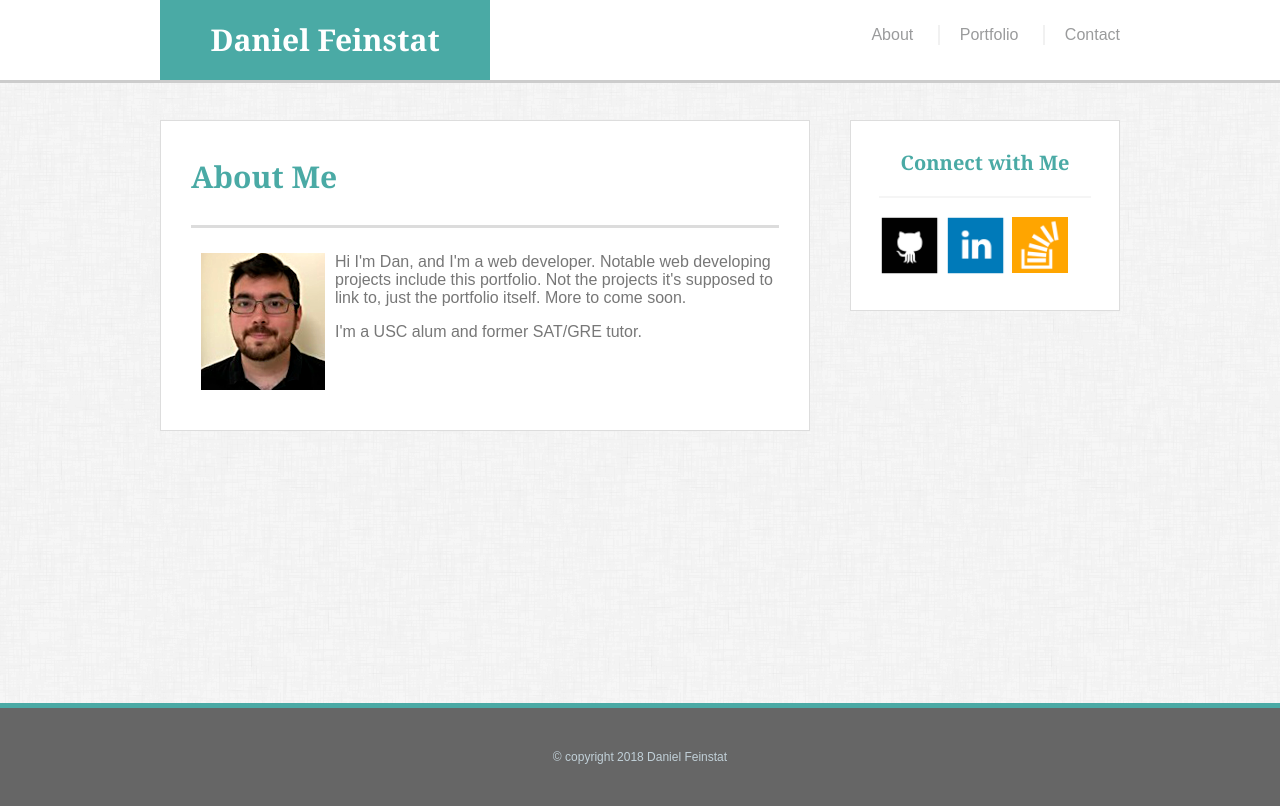
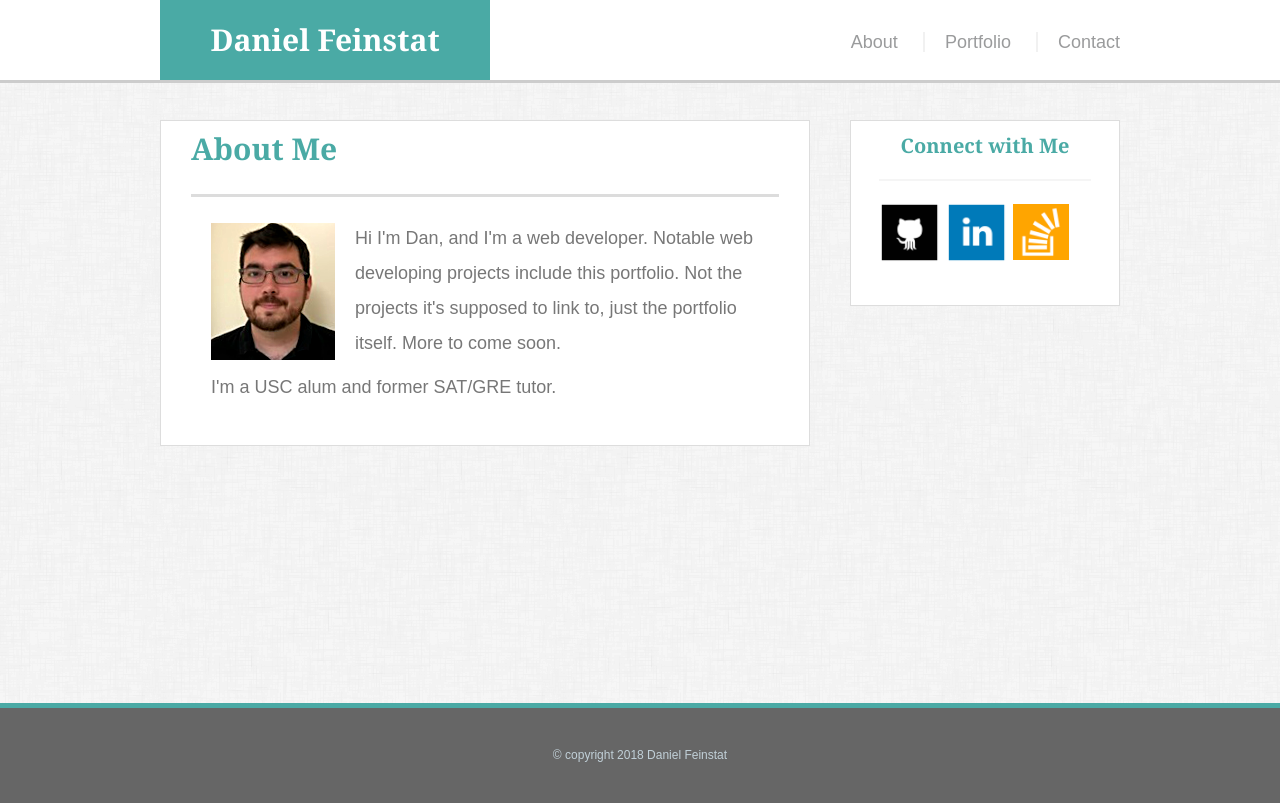
Before and after one commit to DanFeinstat/Basic-Portfolio, a plain HTML site: page index.html in a window 1280 px wide. Drawn offline with Linux system fonts and the light colour scheme.

Commit message:
added link to reset.css and adjusted the spacing on social icons, p tag on index.html and bolded h tags

```diff
--- a/assets/css/styles.css
+++ b/assets/css/styles.css
@@ -18,11 +18,14 @@ body {
 body {
   font-family: Arial, 'Helvetica Neue', Helvetica, sans-serif;
   color: #777777;
+  font-size: 18px;
+line-height: 35px;
   background: url('../images/dust_scratches.png');
 }
 
 h1, h2, h3 {
   font-family: "Georgia", Times, Times New Roman, serif;
+  font-weight: bold;
 }
 
 h1, h2 {
@@ -115,12 +118,14 @@ h2 {
 .socialMedia {
   width: 62px;
   height: 62px;
+  margin-top: 20px;
 }
 
 .problemChild {
   width: 56px;
   height: 56px;
   margin-bottom:3px;
+  margin-top: 20px;
 }
 
 
@@ -148,9 +153,17 @@ h2 {
 
 .portrait {
   float: left;
-  margin: 0px 10px 10px;
+  margin:26px 20px 10px;
 }
 
+#firstPara {
+  margin: 24px 0px 0px 0px;
+}
+
+#secondPara {
+  clear: both;
+  margin: 0px 0px 10px 20px;
+}
 /* Contact Page Specific Style */
 
 #form {
--- a/index.html
+++ b/index.html
@@ -3,6 +3,7 @@
 <head>
   <meta charset="utf-8">
   <title>myPortfolio</title>
+  <link rel="stylesheet" type="text/css" href="assets/css/reset.css">
   <link rel="stylesheet" type="text/css" href="assets/css/styles.css">
 </head>
 
@@ -25,12 +26,12 @@
 
         <img src="./assets/images/me1.png" class="portrait" alt="Picture of Me">
 
-        <p>
+        <p id="firstPara">
           Hi I'm Dan, and I'm a web developer.  Notable web developing projects include this portfolio.
            Not the projects it's supposed to link to, just the portfolio itself.  More to come soon.
         </p>
 
-        <p>I'm a USC alum and former SAT/GRE tutor.</p>
+        <p id="secondPara">I'm a USC alum and former SAT/GRE tutor.</p>
 
       </section>
 
```
Also changed, not shown: contact.html (+1 -0 lines), portfolio.html (+1 -0 lines).
